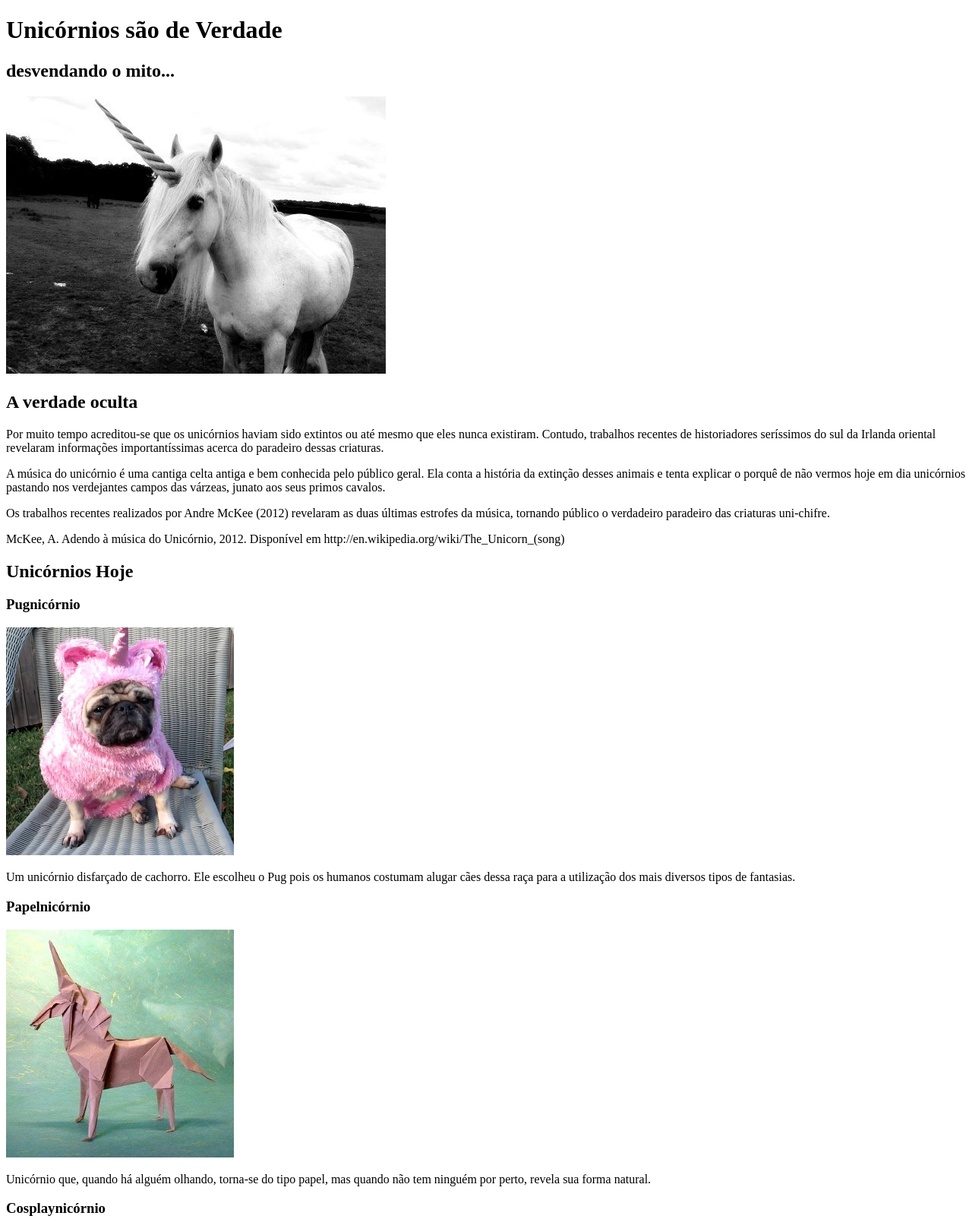
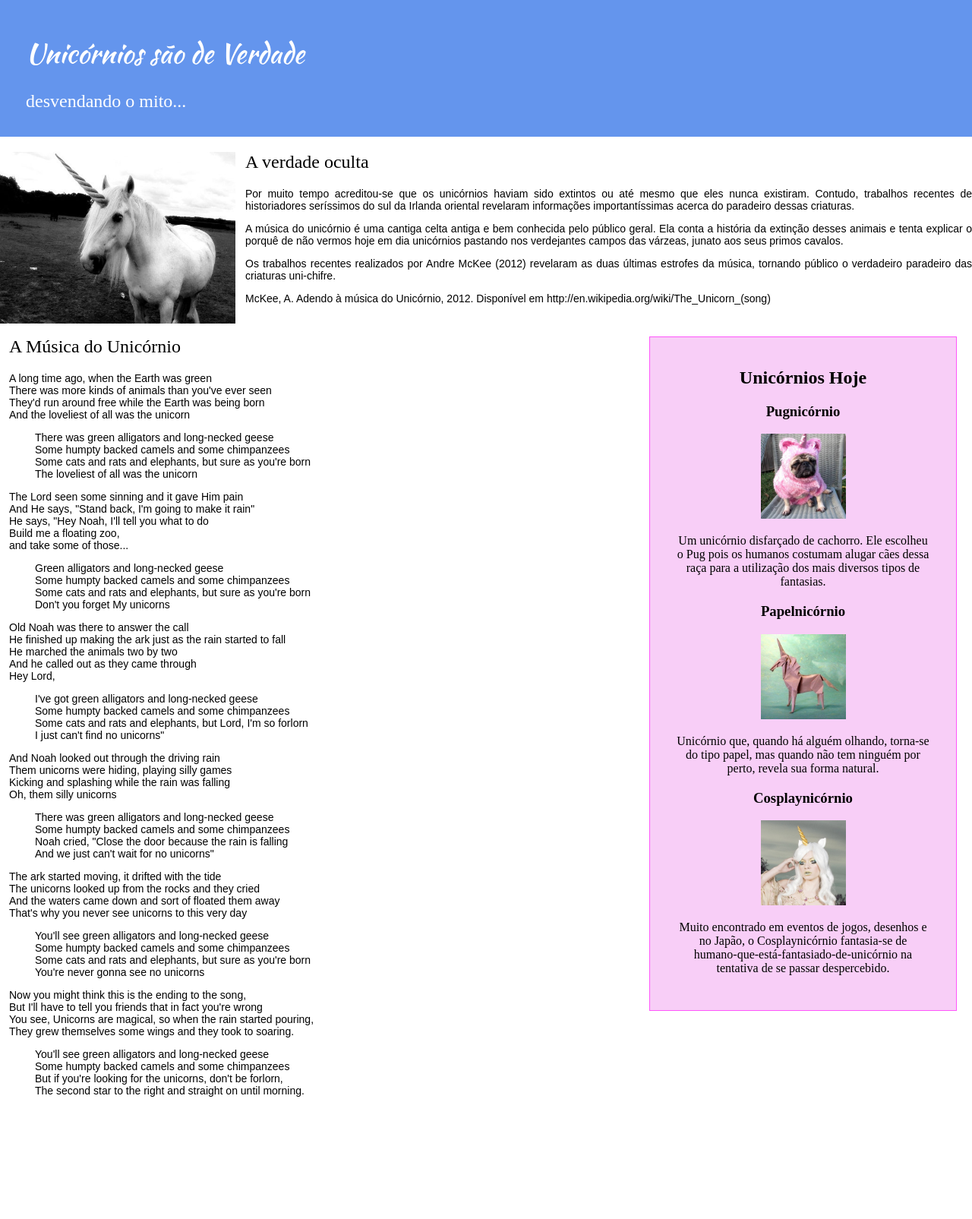
Before and after one commit to pbelisario/cefet-front-end-unicorns, a plain HTML site: page index.html in a window 1280 px wide. Shown: the top 1605 px of the page at 76% size. After the commit the page ends 1458 px from the top, so only its background shows below. Drawn offline with Linux system fonts and the light colour scheme.

Commit message:
Unicornios feitos. verdade passada adiante. Agora so' falta agreditarmos e vomitarmos arco-ires multicoloridos

```diff
--- /dev/null
+++ b/estilos.css
@@ -0,0 +1,76 @@
+
+body {
+    margin: 0px;
+}
+
+img {
+    width: 112px;
+}
+
+h1.titulo {
+    font-family: 'Kaushan Script', cursive;
+    font-size: 36px;
+    font-weight: 550;
+}
+
+h2.subtitulo {
+    font-family: 'Times New Roman', Times, serif;
+    font-size: 24px;
+    font-weight: normal;
+}
+
+p.referencias {
+    font-style: italic;
+    text-align: start;
+}
+
+p.pares {
+    padding-left: 34px;
+}
+
+.verdadeParagrafos {
+    font-family: Arial, Helvetica, sans-serif;
+    font-size: 14px;
+    text-align: justify;
+    padding-left: 323px;
+    margin-bottom: 3em;
+}
+
+.comoTemosAVerdade {
+    clear: left;
+}
+
+#cabecalho {
+    background-color: cornflowerblue;
+    padding-left: 34px;
+    padding-top: 20px;
+    padding-bottom: 13px;
+    color: white
+}
+
+#hoje {
+    background-color: #f8cef7;
+    border-style: solid;
+    border-color: #ff56fb;
+    border-width: 1px;
+    padding-top: 20px;
+    padding-left: 35px;
+    padding-right: 35px;
+    padding-bottom: 30px;
+    text-align: center;
+    float: right;
+    width: 405px;
+    box-sizing: border-box;
+    margin-right: 20px;
+}
+
+#musica {
+    font-family: Arial, Helvetica, sans-serif;
+    font-size: 14px;
+    padding-left: 12px;
+}
+
+#imagem-principal {
+    width: 310px;
+    float: left;
+}
--- a/index.html
+++ b/index.html
@@ -2,17 +2,20 @@
 <html>
 <head>
   <title>Unicórnios são de Verdade</title>
+  <link href="https://fonts.googleapis.com/css?family=Kaushan+Script" rel="stylesheet">
   <link rel="shortcut icon" href="favicon.png">
+  <link rel="stylesheet" href="estilos.css" />
 </head>
 <body>
   <div id="cabecalho">
-    <h1>Unicórnios são de Verdade</h1>
-    <h2>desvendando o mito...</h2>
+    <h1 class="titulo">Unicórnios são de Verdade</h1>
+    <h2 class="subtitulo">desvendando o mito...</h2>
   </div>
 
   <div id="verdade">
     <img id="imagem-principal" src="images/unicorn.jpg">
-    <h2>A verdade oculta</h2>
+    <div class="verdadeParagrafos">
+      <h2 class="subtitulo">A verdade oculta</h2>
       <p>
         Por muito tempo acreditou-se que os unicórnios haviam sido extintos ou
         até mesmo que eles nunca existiram. Contudo, trabalhos recentes de
@@ -38,7 +41,8 @@
         http://en.wikipedia.org/wiki/The_Unicorn_(song)
       </p>
     </div>
-
+  </div>
+  <div class="comoTemosAVerdade">
       <div id="hoje">
           <h2>Unicórnios Hoje</h2>
           <h3>Pugnicórnio</h3>
@@ -66,83 +70,88 @@
         </div>
 
         <div id="musica">
-    <h2>A Música do Unicórnio</h2>
+          <h2 class="subtitulo">A Música do Unicórnio</h2>
           <!-- coloque o audio aqui :3 -->
+          <audio src="audio/brobdingnagianbards_theunicornsong.mp3">
+            <p>O navegador nao suporta esse audio</p>
+          </audio>
           <p>
-      A long time ago, when the Earth was green
-      There was more kinds of animals than you've ever seen
-      They'd run around free while the Earth was being born
-      And the loveliest of all was the unicorn
+            A long time ago, when the Earth was green</br>
+            There was more kinds of animals than you've ever seen</br>
+            They'd run around free while the Earth was being born</br>
+            And the loveliest of all was the unicorn</br>
+          </p>
+          <p class="pares">
+            There was green alligators and long-necked geese</br>
+            Some humpty backed camels and some chimpanzees</br>
+            Some cats and rats and elephants, but sure as you're born</br>
+            The loveliest of all was the unicorn</br>
           </p>
           <p>
-    	There was green alligators and long-necked geese
-    	Some humpty backed camels and some chimpanzees
-    	Some cats and rats and elephants, but sure as you're born
-    	The loveliest of all was the unicorn
+            The Lord seen some sinning and it gave Him pain</br>
+            And He says, "Stand back, I'm going to make it rain"</br>
+            He says, "Hey Noah, I'll tell you what to do</br>
+            Build me a floating zoo,</br>
+            and take some of those...</br>
+          </p>
+          <p class="pares">
+            Green alligators and long-necked geese</br>
+            Some humpty backed camels and some chimpanzees</br>
+            Some cats and rats and elephants, but sure as you're born</br>
+            Don't you forget My unicorns</br>
           </p>
           <p>
-      The Lord seen some sinning and it gave Him pain
-      And He says, "Stand back, I'm going to make it rain"
-      He says, "Hey Noah, I'll tell you what to do
-      Build me a floating zoo,
-      and take some of those...
+            Old Noah was there to answer the call</br>
+            He finished up making the ark just as the rain started to fall</br>
+            He marched the animals two by two</br>
+            And he called out as they came through</br>
+            Hey Lord,
+          </p>
+          <p class="pares">
+            I've got green alligators and long-necked geese</br>
+            Some humpty backed camels and some chimpanzees</br>
+            Some cats and rats and elephants, but Lord, I'm so forlorn</br>
+            I just can't find no unicorns"</br>
           </p>
           <p>
-    	Green alligators and long-necked geese
-    	Some humpty backed camels and some chimpanzees
-    	Some cats and rats and elephants, but sure as you're born
-    	Don't you forget My unicorns
+            And Noah looked out through the driving rain</br>
+            Them unicorns were hiding, playing silly games</br>
+            Kicking and splashing while the rain was falling</br>
+            Oh, them silly unicorns</br>
+          </p>
+          <p class="pares">
+            There was green alligators and long-necked geese</br>
+            Some humpty backed camels and some chimpanzees</br>
+            Noah cried, "Close the door because the rain is falling</br>
+            And we just can't wait for no unicorns"</br>
           </p>
           <p>
-      Old Noah was there to answer the call
-      He finished up making the ark just as the rain started to fall
-      He marched the animals two by two
-      And he called out as they came through
-      Hey Lord,
+            The ark started moving, it drifted with the tide</br>
+            The unicorns looked up from the rocks and they cried</br>
+            And the waters came down and sort of floated them away</br>
+            That's why you never see unicorns to this very day</br>
+          </p>
+          <p class="pares">
+            You'll see green alligators and long-necked geese</br>
+            Some humpty backed camels and some chimpanzees</br>
+            Some cats and rats and elephants, but sure as you're born</br>
+            You're never gonna see no unicorns</br>
           </p>
           <p>
-    	I've got green alligators and long-necked geese
-    	Some humpty backed camels and some chimpanzees
-    	Some cats and rats and elephants, but Lord, I'm so forlorn
-    	I just can't find no unicorns"
+            Now you might think this is the ending to the song,</br>
+            But I'll have to tell you friends that in fact you're wrong</br>
+            You see, Unicorns are magical, so when the rain started pouring,</br>
+            They grew themselves some wings and they took to soaring.</br>
           </p>
-    <p>
-      And Noah looked out through the driving rain
-      Them unicorns were hiding, playing silly games
-      Kicking and splashing while the rain was falling
-      Oh, them silly unicorns
-    </p>
-    <p>
-    	There was green alligators and long-necked geese
-    	Some humpty backed camels and some chimpanzees
-    	Noah cried, "Close the door because the rain is falling
-    	And we just can't wait for no unicorns"
-    </p>
-    <p>
-      The ark started moving, it drifted with the tide
-      The unicorns looked up from the rocks and they cried
-      And the waters came down and sort of floated them away
-      That's why you never see unicorns to this very day
-    </p>
-    <p>
-    	You'll see green alligators and long-necked geese
-    	Some humpty backed camels and some chimpanzees
-    	Some cats and rats and elephants, but sure as you're born
-    	You're never gonna see no unicorns
-    </p>
-    <p>
-      Now you might think this is the ending to the song,
-      But I'll have to tell you friends that in fact you're wrong
-      You see, Unicorns are magical, so when the rain started pouring,
-      They grew themselves some wings and they took to soaring.
-    </p>
-    <p>
-    	You'll see green alligators and long-necked geese
-    	Some humpty backed camels and some chimpanzees
-    	But if you're looking for the unicorns, don't be forlorn,
-    	The second star to the right and straight on until morning.
+          <p class="pares">
+            You'll see green alligators and long-necked geese</br>
+            Some humpty backed camels and some chimpanzees</br>
+            But if you're looking for the unicorns, don't be forlorn,</br>
+            The second star to the right and straight on until morning.</br>
           </p>
         </div>
+  </div>
+
 
 </body>
 </html>
```
Lines whose indentation alone changed are shown as unchanged.
